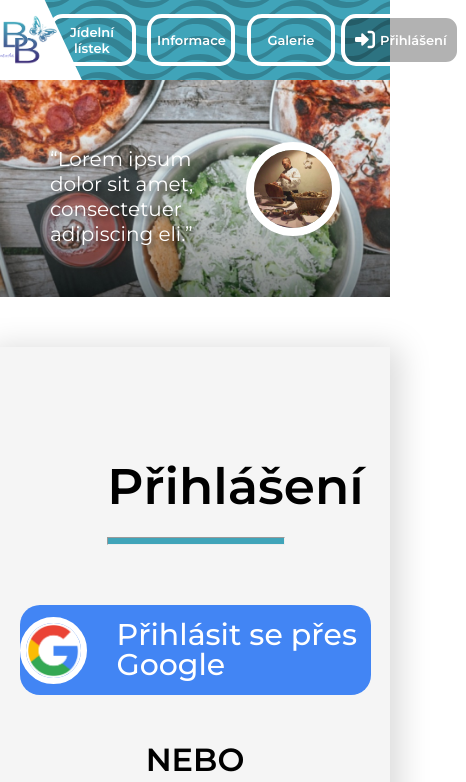
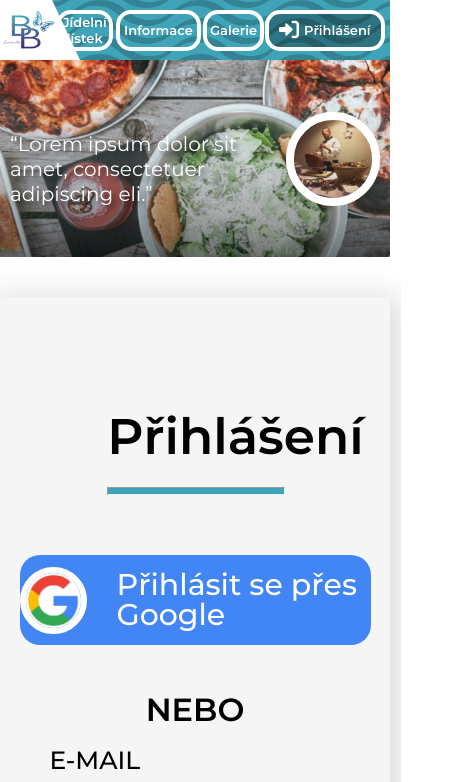
Before and after one commit to TERROR-404/Web-pro-firmu-rozvazejici-jidla, a plain HTML site: page login.html in a window 390 px wide. Shown: the top 782 px of the page, 466 px wide, since content can reach past the window. Drawn offline with Linux system fonts and the light colour scheme.

Commit message:
Dodělání responzivity headeru a footer apod.

```diff
--- a/login.html
+++ b/login.html
@@ -54,7 +54,7 @@
         </article>
     </main>
     <footer>
-        <section class="text"><i class="fa-regular fa-copyright"></i> 2024 B&B Dobré jídlo z Vodochod. Všechny práva vyhrazena.</section>
+        <section class="text"><i class="fa-regular fa-copyright"></i> 2024 B&B Dobré jídlo z Vodochod. Všechna práva vyhrazena.</section>
     </footer>
     <script src="main.js"></script>
 </body>
--- a/main.css
+++ b/main.css
@@ -63,9 +63,9 @@
 }
 header > ul > li > .button{
     height: 55%;
-    width: 160px;
-    padding-right: 10px;
-    padding-left: 10px;
+    width: 180px;
+    padding-right: 5%;
+    padding-left: 5%;
     display: flex;
     justify-content: center;
     align-items: center;
@@ -148,13 +148,16 @@
 }
 footer{
     background-color: #B1B1B1;
-    width: 100%;
+    width: 80%;
+    padding-left: 10%;
+    padding-right: 10%;
     height: 340px;
     display: flex;
     justify-content: center;
     align-items: flex-end;
     font-size: 20px;
     font-weight: 600;
+    text-align: center;
 }
 footer > .text{
     margin-bottom: 20px;
@@ -206,7 +209,7 @@
 @media(max-width: 820px){
     header{
         height: 80px;
-        }
+    }
     header > .logo{
         width: 150px;
     }
@@ -232,6 +235,9 @@
         padding-left: 5%;
         padding-right: 5%;
     }
+    footer{
+        font-size: 15px;
+    }
 }
 
 @media(max-width: 720px){
@@ -239,7 +245,7 @@
         font-size: 13px;
     }
     header > ul > li > .button{
-        width: 60px;
+        width: auto;
     }
     header > ul > li > .login{
         margin-right: 10%;
@@ -248,8 +254,34 @@
     header > ul > li > .login > i{
        font-size: 20px;
     }
+    .presentation{
+        column-gap: 20px;
+    }
+    .presentation > .quote{
+        font-size: 20px;
+        line-height: 25px;
+        margin-left: 10px;
+    }
+    .presentation > img{
+        margin-right: 10px;
+    }
+}
+
+@media(max-width: 460px){
+    header{
+        height: 60px;
+    }
+    header > .logo{
+        width: 100px;
+    }
+    header > .logo > img{
+        height: 40px;
+    }
+    .presentation{
+        height: 197px;
+    }
     .presentation > .quote{
         font-size: 20px;
         line-height: 25px;
     }
-} /*360px*/
+}
--- a/main.js
+++ b/main.js
@@ -10,8 +10,11 @@
 
     let main = document.getElementsByTagName('main')[0];
     let footer = document.getElementsByTagName('footer')[0];
-    if (width < 820) {
-        main.style.top = 347 + "px";
+    if (width < 460) {
+        main.style.top = 257 + "px";
+    }
+    else if (width < 820) {
+        main.style.top = 297 + "px";
     }
     else{
         main.style.top = 415 + "px";
@@ -32,8 +35,11 @@
 
     let main = document.getElementsByTagName('main')[0];
     let footer = document.getElementsByTagName('footer')[0];
-    if (width < 820) {
-        main.style.top = 347 + "px";
+    if (width < 460) {
+        main.style.top = 257 + "px";
+    }
+    else if (width < 820) {
+        main.style.top = 297 + "px";
     }
     else{
         main.style.top = 415 + "px";
```
Also changed, not shown: gallery.html (+1 -1 lines), index.html (+1 -1 lines), information.html (+1 -1 lines), orders.html (+1 -1 lines).
